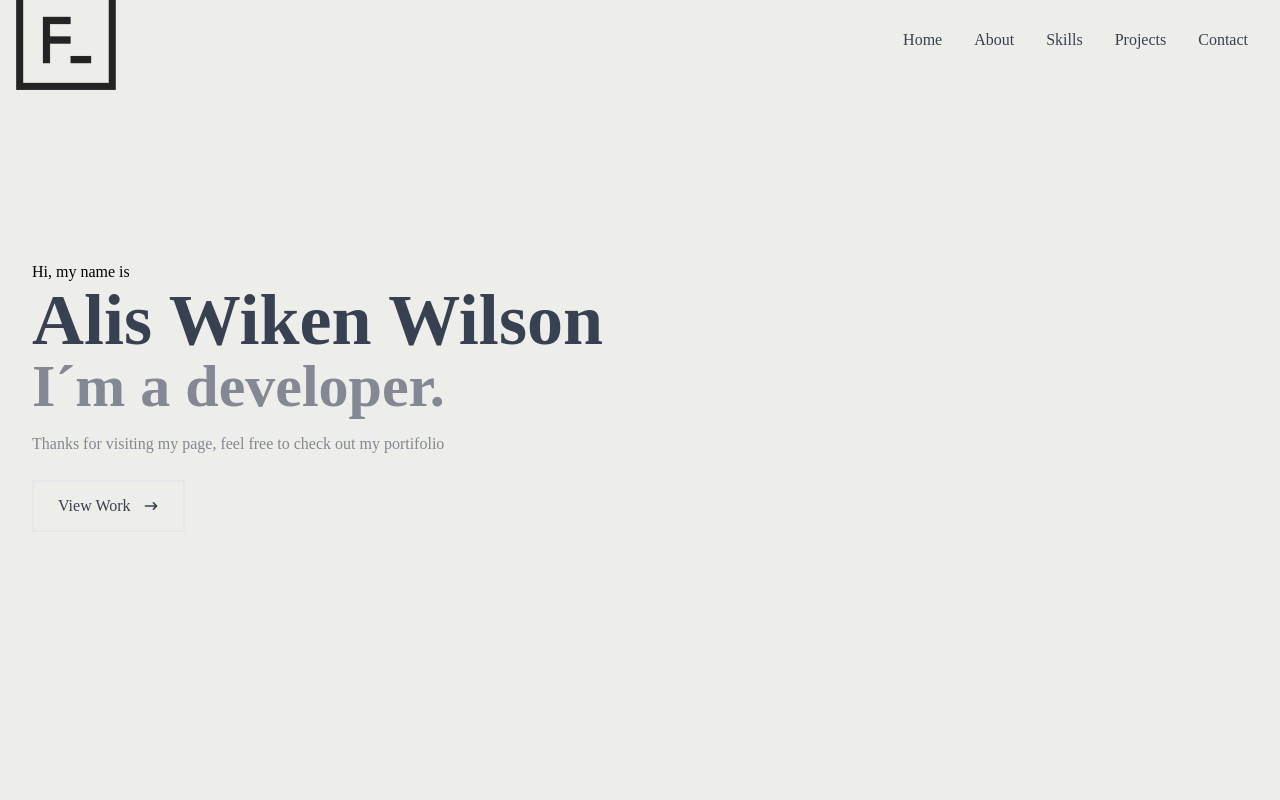
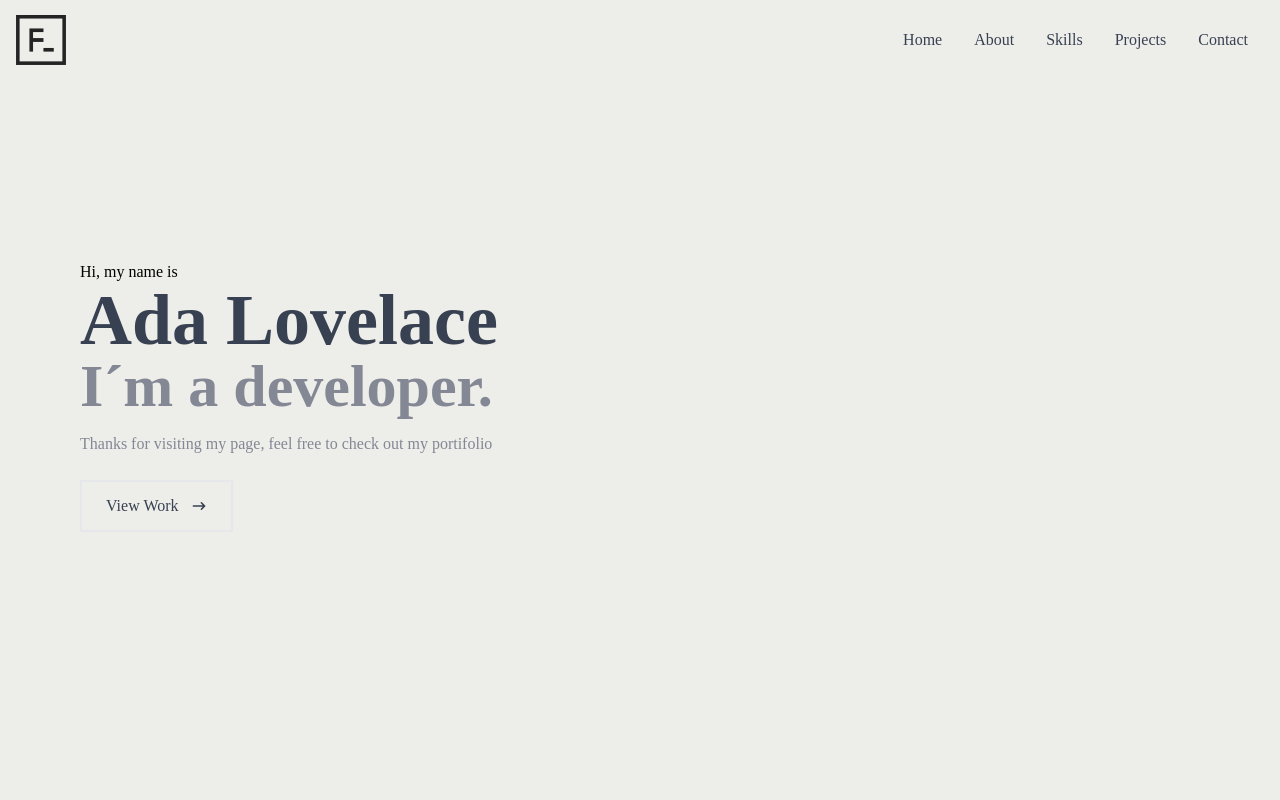
Before and after one commit to aliswil/portifolio-app, a React (Create React App) app: page / in a window 1280 px wide. Shown: the top 800 px of the page. Built offline with nearby package versions, Linux system fonts and the light colour scheme.

Commit message:
changed the logo and faviocon

```diff
--- a/public/index.html
+++ b/public/index.html
@@ -24,7 +24,7 @@
       work correctly both with client-side routing and a non-root public URL.
       Learn how to configure a non-root public URL by running `npm run build`.
     -->
-    <title>React App</title>
+    <title>My Portifolio</title>
   </head>
   <body>
     <noscript>You need to enable JavaScript to run this app.</noscript>
--- a/src/components/HomePage.jsx
+++ b/src/components/HomePage.jsx
@@ -4,10 +4,10 @@ import { HiArrowNarrowRight } from "react-icons/hi";
 export const HomePage = () => {
   return (
     <div name="home" className="w-full h-screen bg-[#edede9]">
-      <div className="max-w-[1000 px] mx-auto px-8 flex flex-col justify-center h-full">
+      <div className="max-w-[1000 px] mx-auto px-20 flex flex-col justify-center h-full">
         <p className="text-black">Hi, my name is</p>
         <h1 className="text-4xl sm:text-7xl font-bold text-gray-700">
-          Alis Wiken Wilson
+          Ada Lovelace
         </h1>
         <h2 className="text-3xl sm:text-6xl font-bold text-[#848794]">
           I´m a developer.
--- a/src/components/Navbar.jsx
+++ b/src/components/Navbar.jsx
@@ -10,7 +10,7 @@ export const Navbar = () => {
   return (
     <div className="fixed w-full h-[80px] flex justify-between items-center px-4 bg-[#edede9] text-gray-700">
       <div>
-        <img src={logo} alt="Logo" style={{ width: "100px" }} />
+        <img src={logo} alt="Logo" style={{ width: "50px" }} />
       </div>
 
       <ul className="hidden md:flex ">
```
Also changed, not shown: public/manifest.json, 1 other file (tests, documents, lock files or other folders).
